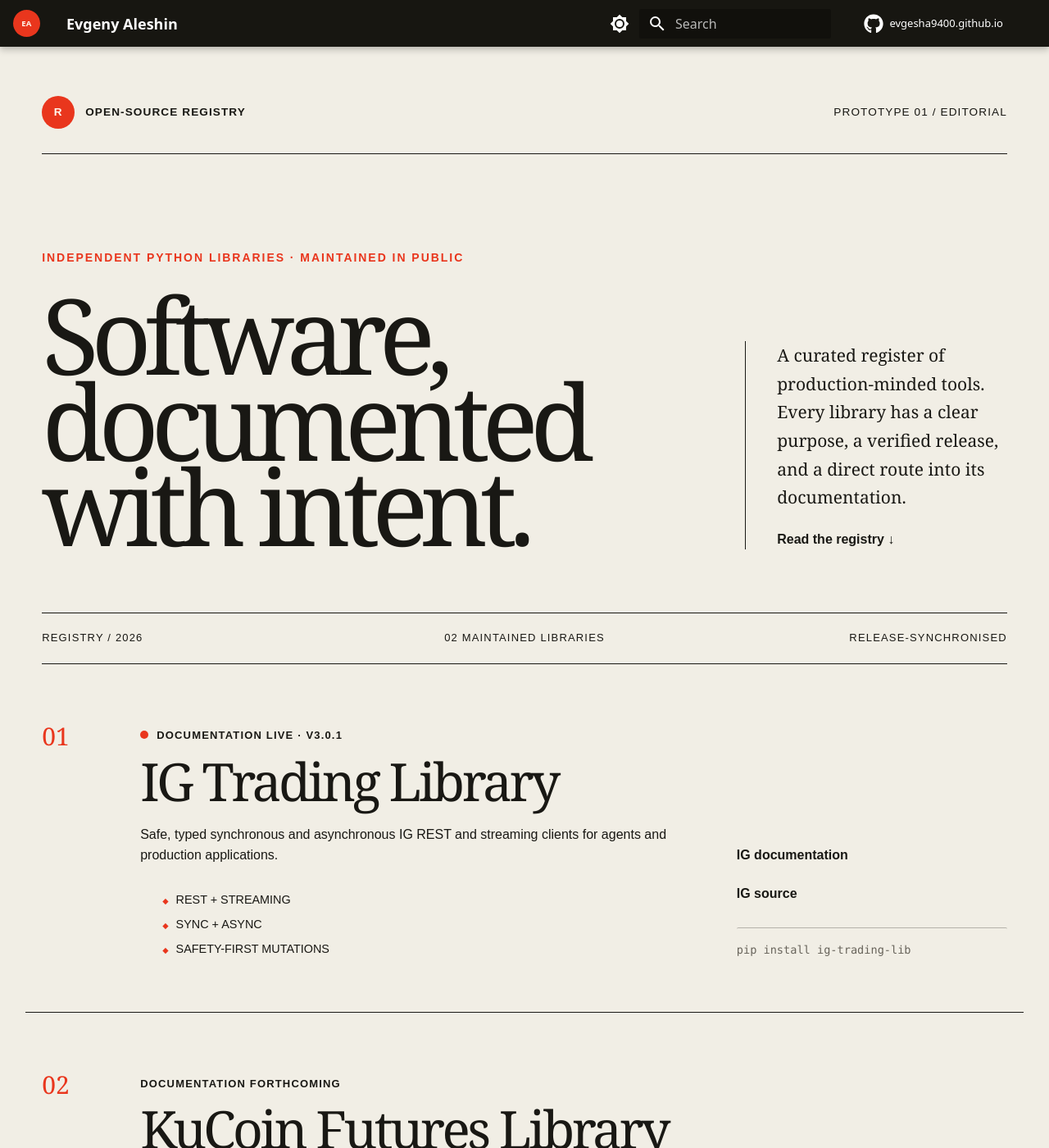
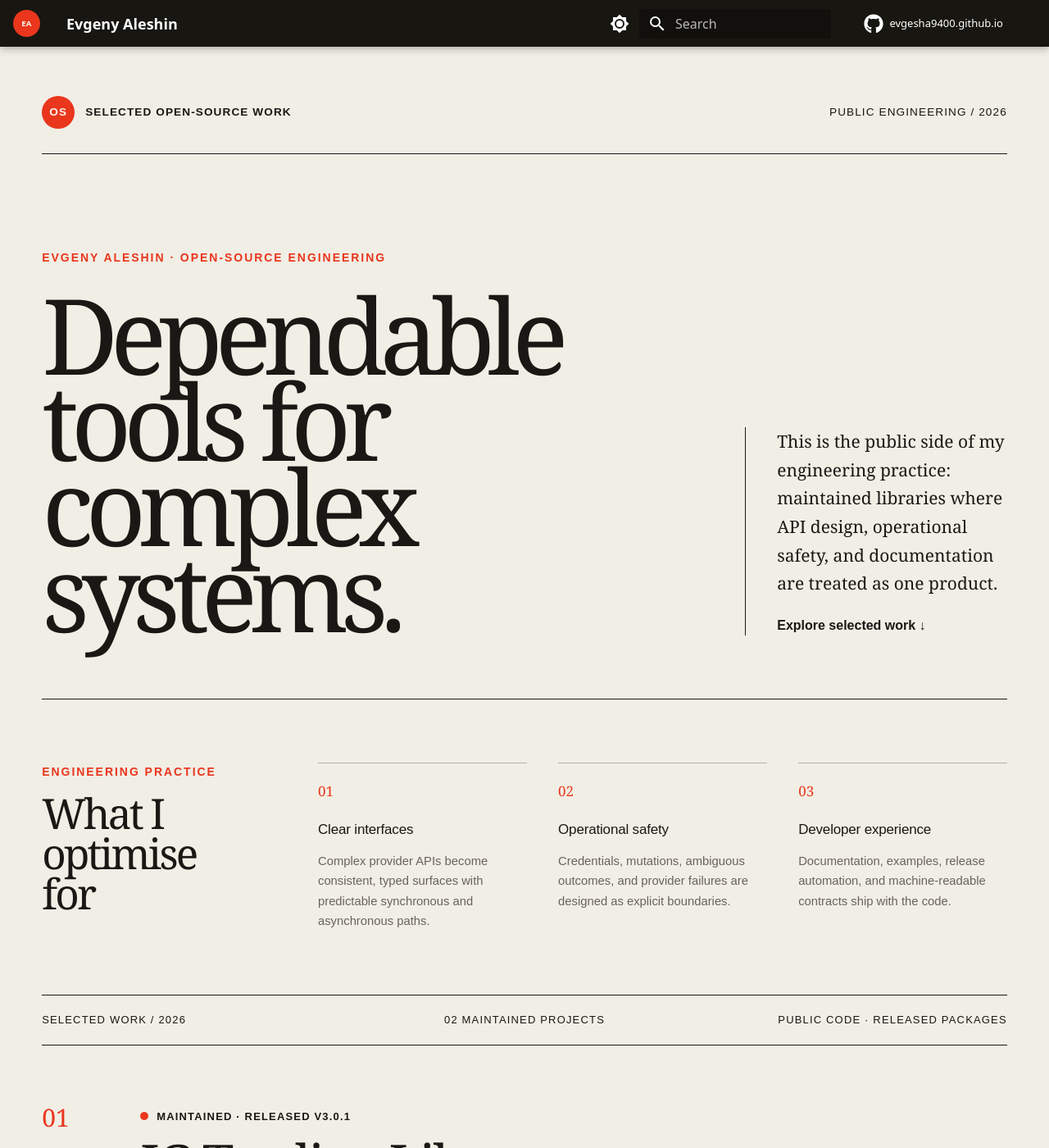
Before and after one commit to evgesha9400/evgesha9400.github.io, an MkDocs documentation site: the page built from docs/prototypes/editorial-registry.md, in a window 1280 px wide and 1400 px high. Shown: the whole window at 82% size. Built offline with MkDocs 1.6.1 and Material for MkDocs 9.7.7, drawn with Linux system fonts in a browser that asks for light colours; comment, search, counter and statistics services are not loaded; some of the changed text lies outside the part shown.

Commit message:
feat(portal): position editorial page as open-source portfolio
- present a personal engineering narrative and working principles
- explain the competencies demonstrated by each maintained project
- verify portfolio content across responsive and themed layouts

```diff
--- a/docs/assets/stylesheets/prototypes.css
+++ b/docs/assets/stylesheets/prototypes.css
@@ -308,6 +308,58 @@ body:has(.prototype--editorial) .md-header__button.md-logo::after {
 .prototype--editorial a:focus-visible {
   outline: 0.2rem solid var(--editorial-accent);
   outline-offset: 0.22rem;
+}
+
+.editorial-practice {
+  border-bottom: 1px solid var(--editorial-ink);
+  display: grid;
+  gap: clamp(2rem, 6vw, 6rem);
+  grid-template-columns: minmax(13rem, 0.45fr) minmax(0, 1.55fr);
+  padding: clamp(2.5rem, 6vw, 5rem) 0;
+}
+
+.prototype--editorial .editorial-practice__intro .prototype-kicker {
+  margin-bottom: 0.75rem;
+}
+
+.md-typeset .editorial-practice__intro h2 {
+  color: var(--editorial-ink);
+  font-family: georgia, "Times New Roman", serif;
+  font-size: clamp(2.3rem, 4vw, 4rem);
+  font-weight: 400;
+  letter-spacing: -0.055em;
+  line-height: 0.95;
+  margin: 0;
+}
+
+.editorial-practice__grid {
+  display: grid;
+  gap: clamp(1.25rem, 3vw, 2.5rem);
+  grid-template-columns: repeat(3, minmax(0, 1fr));
+}
+
+.editorial-practice__grid article {
+  border-top: 1px solid var(--editorial-rule);
+  padding-top: 1rem;
+}
+
+.editorial-practice__grid article > span {
+  color: var(--editorial-accent);
+  font-family: georgia, "Times New Roman", serif;
+  font-size: 0.85rem;
+}
+
+.md-typeset .editorial-practice__grid h3 {
+  color: var(--editorial-ink);
+  font-size: 0.85rem;
+  margin: 1rem 0 0.7rem;
+}
+
+.md-typeset .editorial-practice__grid p {
+  color: var(--editorial-muted);
+  font-size: 0.74rem;
+  line-height: 1.65;
+  margin: 0;
 }
 
 .editorial-index__heading {
@@ -921,6 +973,7 @@ body:has(.prototype--constellation) .md-header {
   }
 
   .editorial-hero,
+  .editorial-practice,
   .console-hero {
     grid-template-columns: 1fr;
   }
@@ -966,6 +1019,10 @@ body:has(.prototype--constellation) .md-header {
 
   .editorial-index__heading {
     grid-template-columns: 1fr 1fr;
+  }
+
+  .editorial-practice__grid {
+    grid-template-columns: 1fr;
   }
 
   .md-typeset .prototype--editorial h1 {
--- a/docs/prototypes/editorial-registry.md
+++ b/docs/prototypes/editorial-registry.md
@@ -6,56 +6,81 @@ hide:
 
 <main class="home-prototype prototype--editorial" data-prototype="editorial">
   <header class="prototype-bar">
-    <a class="prototype-brand" href="../"><span>R</span> Open-source registry</a>
-    <span>Prototype 01 / Editorial</span>
+    <a class="prototype-brand" href="../../"><span>OS</span> Selected open-source work</a>
+    <span>Public engineering / 2026</span>
   </header>
   <section class="editorial-hero">
     <div class="editorial-hero__title">
-      <p class="prototype-kicker">Independent Python libraries · maintained in public</p>
-      <h1>Software, documented with intent.</h1>
+      <p class="prototype-kicker">Evgeny Aleshin · Open-source engineering</p>
+      <h1>Dependable tools for complex systems.</h1>
     </div>
     <div class="editorial-hero__note">
-      <p>A curated register of production-minded tools. Every library has a clear purpose, a verified release, and a direct route into its documentation.</p>
-      <a href="#editorial-library-index">Read the registry ↓</a>
+      <p>This is the public side of my engineering practice: maintained libraries where API design, operational safety, and documentation are treated as one product.</p>
+      <a href="#editorial-library-index">Explore selected work ↓</a>
+    </div>
+  </section>
+  <section class="editorial-practice" aria-labelledby="editorial-practice-heading">
+    <div class="editorial-practice__intro">
+      <p class="prototype-kicker">Engineering practice</p>
+      <h2 id="editorial-practice-heading">What I optimise for</h2>
+    </div>
+    <div class="editorial-practice__grid">
+      <article>
+        <span>01</span>
+        <h3>Clear interfaces</h3>
+        <p>Complex provider APIs become consistent, typed surfaces with predictable synchronous and asynchronous paths.</p>
+      </article>
+      <article>
+        <span>02</span>
+        <h3>Operational safety</h3>
+        <p>Credentials, mutations, ambiguous outcomes, and provider failures are designed as explicit boundaries.</p>
+      </article>
+      <article>
+        <span>03</span>
+        <h3>Developer experience</h3>
+        <p>Documentation, examples, release automation, and machine-readable contracts ship with the code.</p>
+      </article>
     </div>
   </section>
   <section class="editorial-index" id="editorial-library-index" aria-label="Library registry">
     <div class="editorial-index__heading">
-      <span>Registry / 2026</span>
-      <span>02 maintained libraries</span>
-      <span>Release-synchronised</span>
+      <span>Selected work / 2026</span>
+      <span>02 maintained projects</span>
+      <span>Public code · released packages</span>
     </div>
     <article class="editorial-entry editorial-entry--live">
       <div class="editorial-entry__number">01</div>
       <div class="editorial-entry__body">
-        <p class="editorial-entry__status">Documentation live · v3.0.1</p>
+        <p class="editorial-entry__status">Maintained · released v3.0.1</p>
         <h2>IG Trading Library</h2>
-        <p>Safe, typed synchronous and asynchronous IG REST and streaming clients for agents and production applications.</p>
-        <ul><li>REST + streaming</li><li>Sync + async</li><li>Safety-first mutations</li></ul>
+        <p>A production-minded Python SDK for IG's trading APIs. It turns a fragmented provider surface into matching synchronous and asynchronous clients, typed models, guarded mutations, structured failures, streaming abstractions, and versioned documentation.</p>
+        <ul><li>API architecture</li><li>Real-time systems</li><li>Safety-first automation</li><li>Release engineering</li></ul>
       </div>
       <div class="editorial-entry__actions">
         <a href="https://evgesha9400.github.io/ig-trading-lib/latest/">IG documentation</a>
         <a href="https://github.com/evgesha9400/ig-trading-lib">IG source</a>
+        <a href="https://pypi.org/project/ig-trading-lib/">IG package</a>
         <code>pip install ig-trading-lib</code>
       </div>
     </article>
     <article class="editorial-entry">
       <div class="editorial-entry__number">02</div>
       <div class="editorial-entry__body">
-        <p class="editorial-entry__status">Documentation forthcoming</p>
+        <p class="editorial-entry__status">Maintained · reference in development</p>
         <h2>KuCoin Futures Library</h2>
-        <p>A Python wrapper for KuCoin Futures market, trade, user, and websocket workflows.</p>
-        <ul><li>Market + trade helpers</li><li>Sync + async</li><li>Composable websockets</li></ul>
+        <p>A focused wrapper around KuCoin Futures for market data, orders, account workflows, and websocket automation. The project explores composable trading primitives and reusable event-driven clients.</p>
+        <ul><li>Trading automation</li><li>Exchange integration</li><li>Websocket clients</li><li>Reusable execution helpers</li></ul>
       </div>
       <div class="editorial-entry__actions">
-        <span>Full reference at next release</span>
+        <span>Documentation will accompany the next release</span>
         <a href="https://github.com/evgesha9400/kucoin-futures-lib">KuCoin source</a>
+        <a href="https://pypi.org/project/kucoin-futures-lib/">KuCoin package</a>
         <code>pip install kucoin-futures-lib</code>
       </div>
     </article>
   </section>
   <footer class="prototype-footer">
-    <span>Built for developers, agents, and maintainers.</span>
-    <a href="../">Compare all directions ↗</a>
+    <span>Open source makes engineering judgment inspectable.</span>
+    <a href="https://github.com/evgesha9400">More work on GitHub ↗</a>
   </footer>
 </main>
```
Also changed, not shown: 1 other file.
